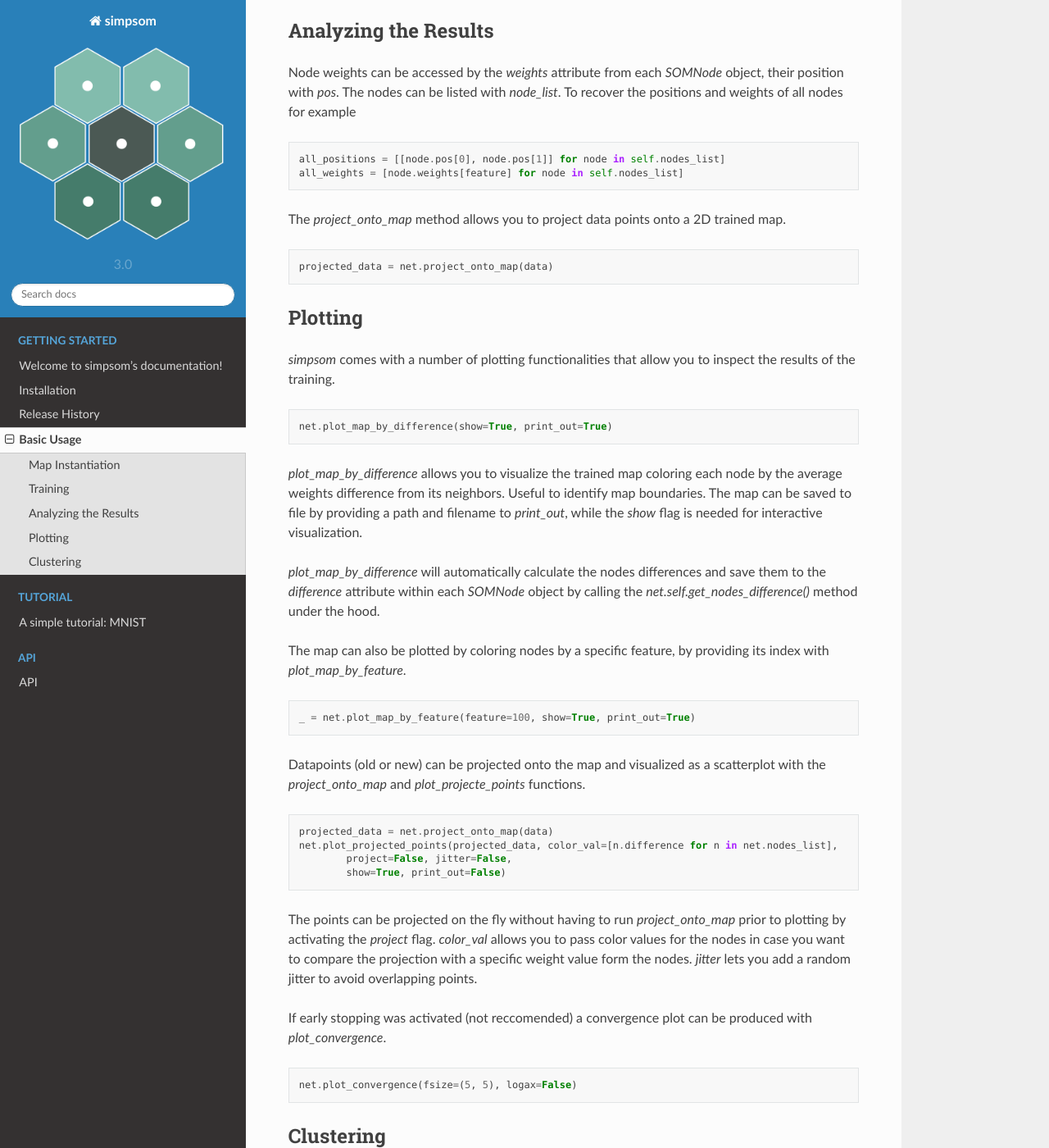
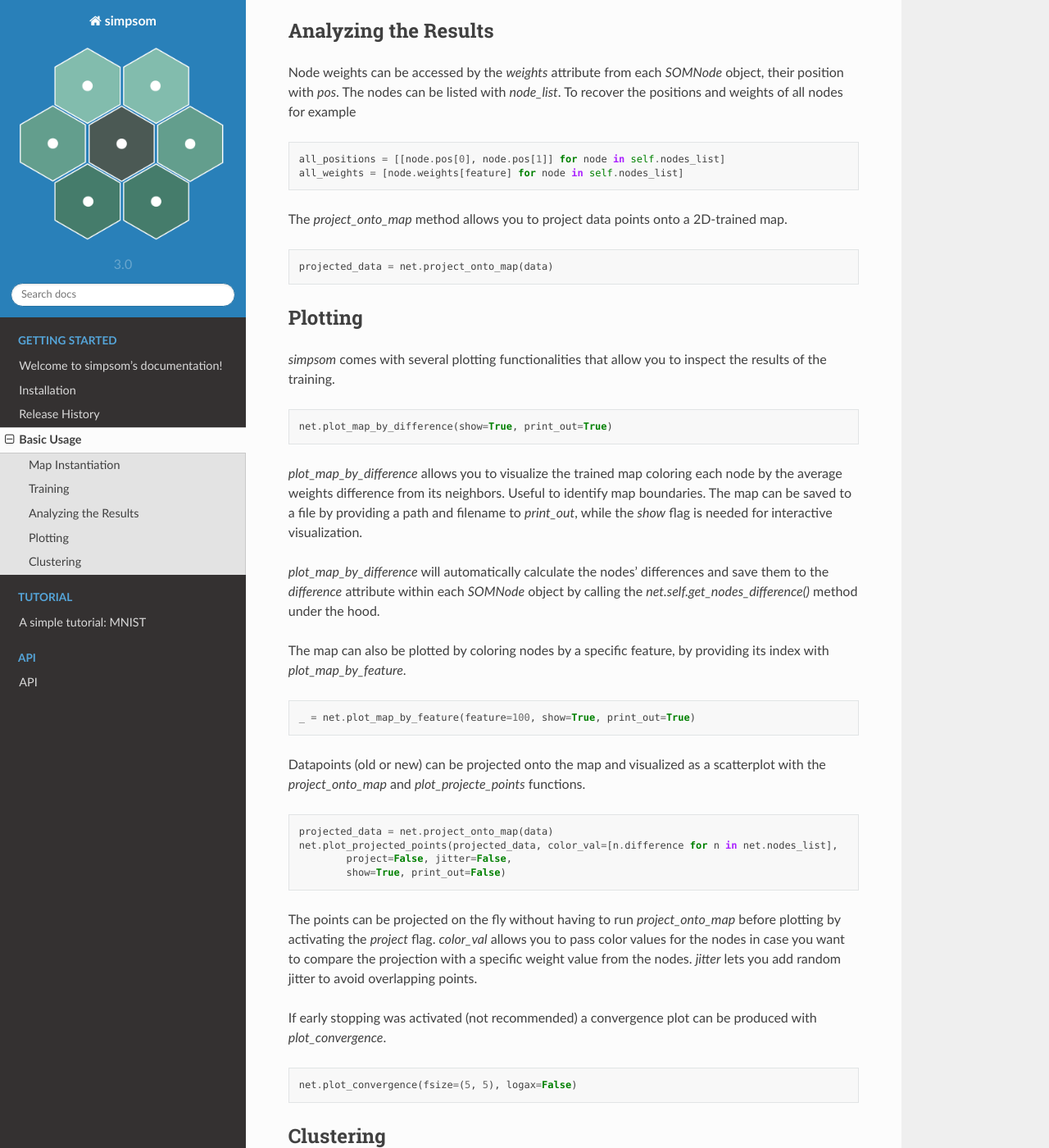
Before and after one commit to fcomitani/simpsom, a Sphinx documentation site: the page built from docs/usage.rst, in a window 1280 px wide and 1400 px high, scrolled down 1553 px. Shown: the whole window at 82% size. Built offline with Sphinx 7.4.7 and the Read the Docs theme 2.0.0, drawn with Linux system fonts in a browser that asks for light colours; some of the changed text lies outside the part shown.

```diff
--- a/docs/usage.rst
+++ b/docs/usage.rst
@@ -21,7 +21,7 @@ Using `simpsom` is easy, after loading the library initialize a network object.
                     output_path="./")
 
 
-First you need to provide `length` and `height` of your network, in this case we
+First, you need to provide `length` and `height` of your network, in this case we
 will build a 20x20 grid. Your input `data` matrix must be in a `np.ndarray`-compatible format.
 
 Two tiling topologies are available in `simpsom`, a `square` grid or and `hexagonal` grid.
@@ -86,7 +86,7 @@ To recover the positions and weights of all nodes for example
     all_positions = [[node.pos[0], node.pos[1]] for node in self.nodes_list]
     all_weights = [node.weights[feature] for node in self.nodes_list]
 
-The `project_onto_map` method allows you to project data points onto a 2D trained map.
+The `project_onto_map` method allows you to project data points onto a 2D-trained map.
 
 .. code-block:: python
 
@@ -95,7 +95,7 @@ The `project_onto_map` method allows you to project data points onto a 2D traine
 Plotting
 ========
 
-`simpsom` comes with a number of plotting functionalities that allow you to inspect
+`simpsom` comes with several plotting functionalities that allow you to inspect
 the results of the training.
 
 .. code-block:: python
@@ -105,10 +105,10 @@ the results of the training.
 
 `plot_map_by_difference` allows you to visualize the trained map coloring each node
 by the average weights difference from its neighbors. Useful to identify map boundaries.
-The map can be saved to file by providing a path and filename to `print_out`,
+The map can be saved to a file by providing a path and filename to `print_out`,
 while the `show` flag is needed for interactive visualization.
 
-`plot_map_by_difference` will automatically calculate the nodes differences and save them
+`plot_map_by_difference` will automatically calculate the nodes' differences and save them
 to the `difference` attribute within each `SOMNode` object by calling the `net.self.get_nodes_difference()`
 method under the hood.
 
@@ -130,13 +130,13 @@ with the `project_onto_map` and `plot_projecte_points` functions.
             project=False, jitter=False,
             show=True, print_out=False)
 
-The points can be projected on the fly without having to run `project_onto_map` prior to plotting
+The points can be projected on the fly without having to run `project_onto_map` before plotting
 by activating the `project` flag.
 `color_val` allows you to pass color values for the nodes in case you want to compare the projection
-with a specific weight value form the nodes.
-`jitter` lets you add a random jitter to avoid overlapping points.
+with a specific weight value from the nodes.
+`jitter` lets you add random jitter to avoid overlapping points.
 
-If early stopping was activated (not reccomended) a convergence plot can be
+If early stopping was activated (not recommended) a convergence plot can be
 produced with `plot_convergence`.
 
 .. code-block:: python
@@ -149,7 +149,7 @@ Clustering
 
 Clustering is one of the many uses of SOM.
 Once the points are projected onto the 2-dimensional SOM, they can be used with any clustering algorithm.
-`simpsom` provides a number of wrapper functions to directly run a clustering identification analysis
+`simpsom` provides a wrapper function to directly run a clustering identification analysis
 on the projected points.
 
 .. code-block:: python
@@ -161,10 +161,10 @@ and any further argument required by the algorithm (e.g. `n_clusters` for `'KMea
 By default the function will assume the data has been provided in its original dimensionality, but pre-projected
 data points can be also provided by deactivating the `project` flag.
 
-*Note:* for clustering algorithms that require a distance metric to be passed, it is reccomended you make sure
+*Note:* for clustering algorithms that require a distance metric to be passed, it is recommended you make sure
 to provide a PBC-compatible metric if PBC were activated during training.
 
-For example, this can be done through `partial` and by exploting the pbc-compatible distance wrapper
+For example, this can be done through `partial` and by exploiting the pbc-compatible distance wrapper
 provided with the chosen topology (`net.polygons.distance_pbc`) as in the following example.
 
 .. code-block:: python
```
Also changed, not shown: README.md (+65 -24 lines), docs/tutorial_MNIST.rst (+4 -4 lines).
